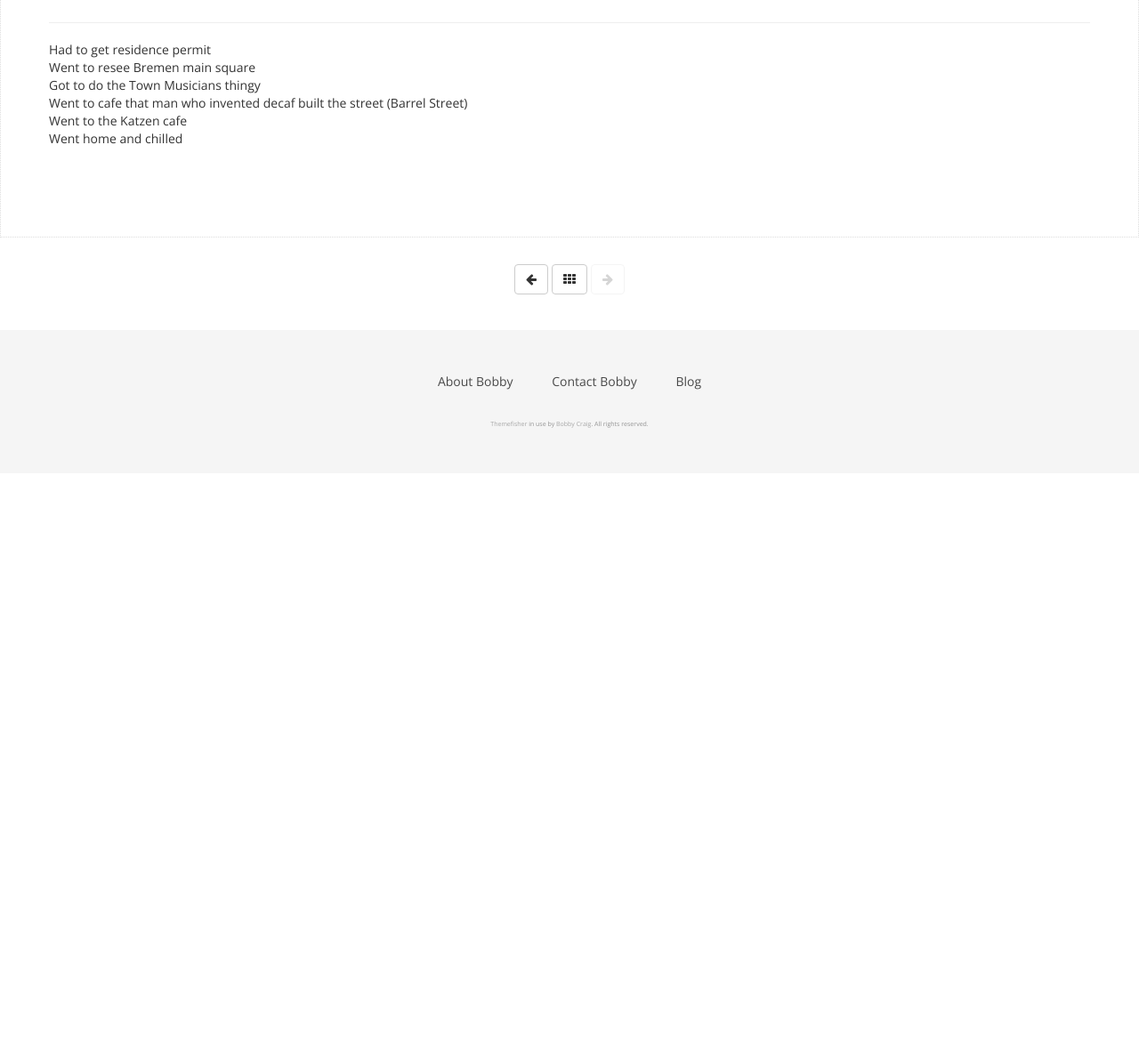
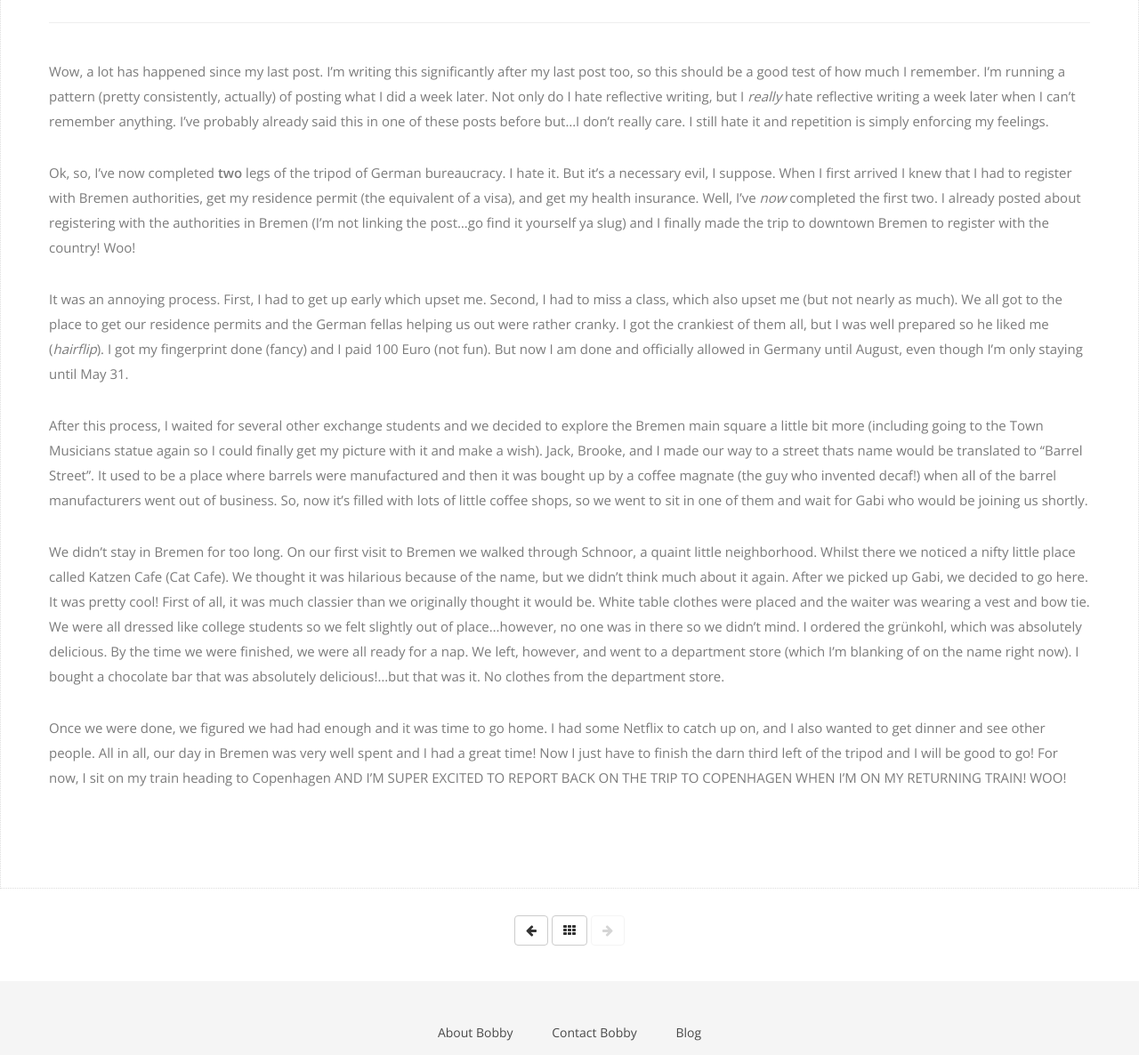
Before and after one commit to Orpheusp/abroad-blog-src, a Jekyll site: the page built from _posts/2017-02-10-another-day-in-bremen.md, in a window 1280 px wide and 1400 px high, scrolled down 446 px. Shown: the part 214-1400 px from the top of the window at 89% size. Built offline with Jekyll 4.4.1, drawn with Linux system fonts in a browser that asks for light colours; nearby versions of some CDN libraries; some web fonts are replaced; before the commit the page ends 1192 px from its top, so only the background shows below that.

Commit message:
Copenhagen updates

```diff
--- a/_posts/2017-02-10-another-day-in-bremen.md
+++ b/_posts/2017-02-10-another-day-in-bremen.md
@@ -5,9 +5,14 @@ author: Bobby Craig
 maps: "https://www.google.com/maps/embed?pb=!1m18!1m12!1m3!1d153244.41592589748!2d8.596204040652324!3d53.12017489544124!2m3!1f0!2f0!3f0!3m2!1i1024!2i768!4f13.1!3m3!1m2!1s0x47b128100ceee335%3A0xc2e8885cf937df51!2sBremen%2C+Germany!5e0!3m2!1sen!2sus!4v1486819410759"
 ---
 
-- Had to get residence permit
-- Went to resee Bremen main square
-  - Got to do the Town Musicians thingy
-- Went to cafe that man who invented decaf built the street (Barrel Street)
-- Went to the Katzen cafe
-- Went home and chilled
+Wow, a lot has happened since my last post. I'm writing this significantly after my last post too, so this should be a good test of how much I remember. I'm running a pattern (pretty consistently, actually) of posting what I did a week later. Not only do I hate reflective writing, but I <em>really</em> hate reflective writing a week later when I can't remember anything. I've probably already said this in one of these posts before but...I don't really care. I still hate it and repetition is simply enforcing my feelings.
+
+Ok, so, I've now completed <strong>two</strong> legs of the tripod of German bureaucracy. I hate it. But it's a necessary evil, I suppose. When I first arrived I knew that I had to register with Bremen authorities, get my residence permit (the equivalent of a visa), and get my health insurance. Well, I've <em>now</em> completed the first two. I already posted about registering with the authorities in Bremen (I'm not linking the post...go find it yourself ya slug) and I finally made the trip to downtown Bremen to register with the country! Woo!
+
+It was an annoying process. First, I had to get up early which upset me. Second, I had to miss a class, which also upset me (but not nearly as much). We all got to the place to get our residence permits and the German fellas helping us out were rather cranky. I got the crankiest of them all, but I was well prepared so he liked me (*hairflip*). I got my fingerprint done (fancy) and I paid 100 Euro (not fun). But now I am done and officially allowed in Germany until August, even though I'm only staying until May 31.
+
+After this process, I waited for several other exchange students and we decided to explore the Bremen main square a little bit more (including going to the Town Musicians statue again so I could finally get my picture with it and make a wish). Jack, Brooke, and I made our way to a street thats name would be translated to "Barrel Street". It used to be a place where barrels were manufactured and then it was bought up by a coffee magnate (the guy who invented decaf!) when all of the barrel manufacturers went out of business. So, now it's filled with lots of little coffee shops, so we went to sit in one of them and wait for Gabi who would be joining us shortly.
+
+We didn't stay in Bremen for too long. On our first visit to Bremen we walked through Schnoor, a quaint little neighborhood. Whilst there we noticed a nifty little place called Katzen Cafe (Cat Cafe). We thought it was hilarious because of the name, but we didn't think much about it again. After we picked up Gabi, we decided to go here. It was pretty cool! First of all, it was much classier than we originally thought it would be. White table clothes were placed and the waiter was wearing a vest and bow tie. We were all dressed like college students so we felt slightly out of place...however, no one was in there so we didn't mind. I ordered the grünkohl, which was absolutely delicious. By the time we were finished, we were all ready for a nap. We left, however, and went to a department store (which I'm blanking of on the name right now). I bought a chocolate bar that was absolutely delicious!...but that was it. No clothes from the department store.
+
+Once we were done, we figured we had had enough and it was time to go home. I had some Netflix to catch up on, and I also wanted to get dinner and see other people. All in all, our day in Bremen was very well spent and I had a great time! Now I just have to finish the darn third left of the tripod and I will be good to go! For now, I sit on my train heading to Copenhagen AND I'M SUPER EXCITED TO REPORT BACK ON THE TRIP TO COPENHAGEN WHEN I'M ON MY RETURNING TRAIN! WOO!
```
